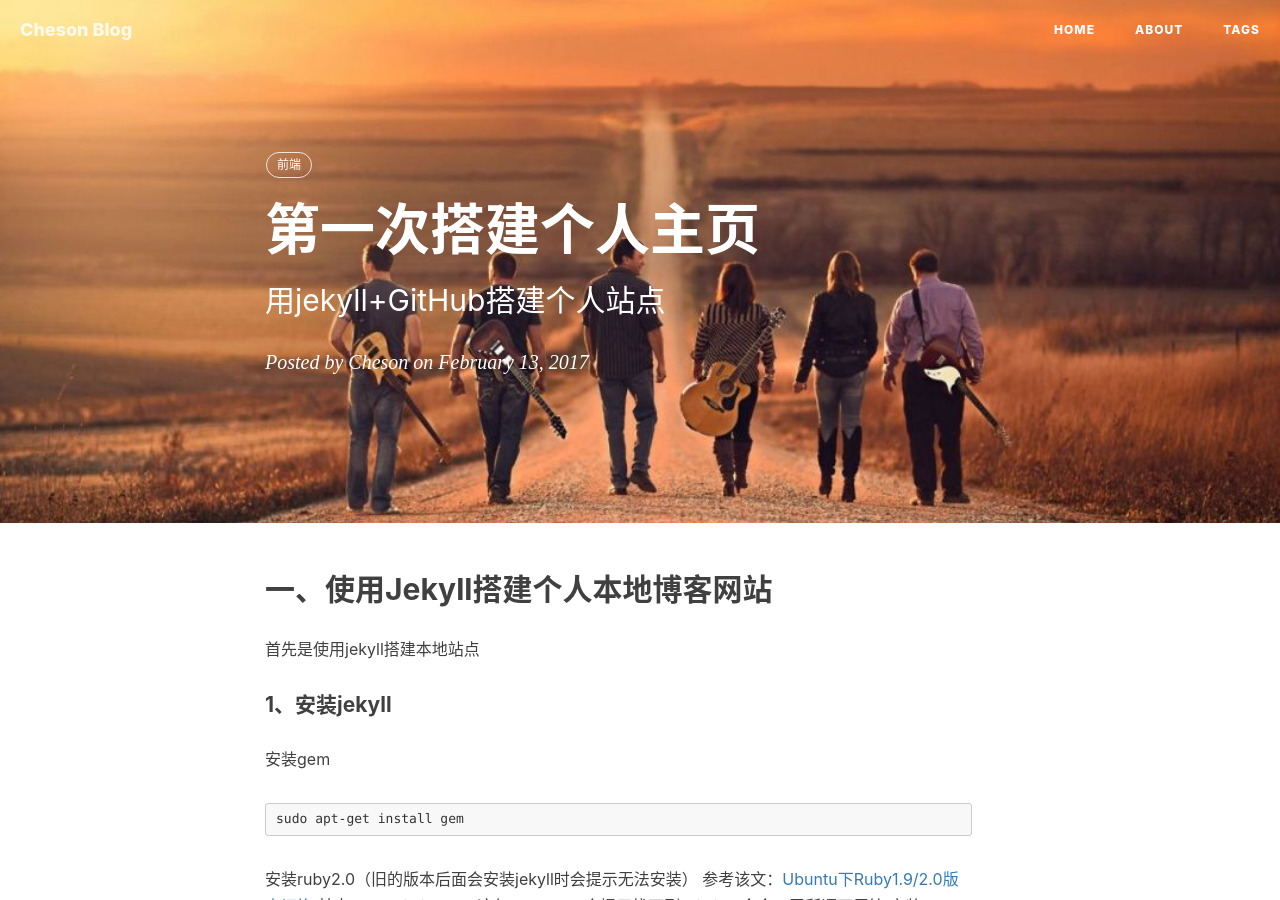
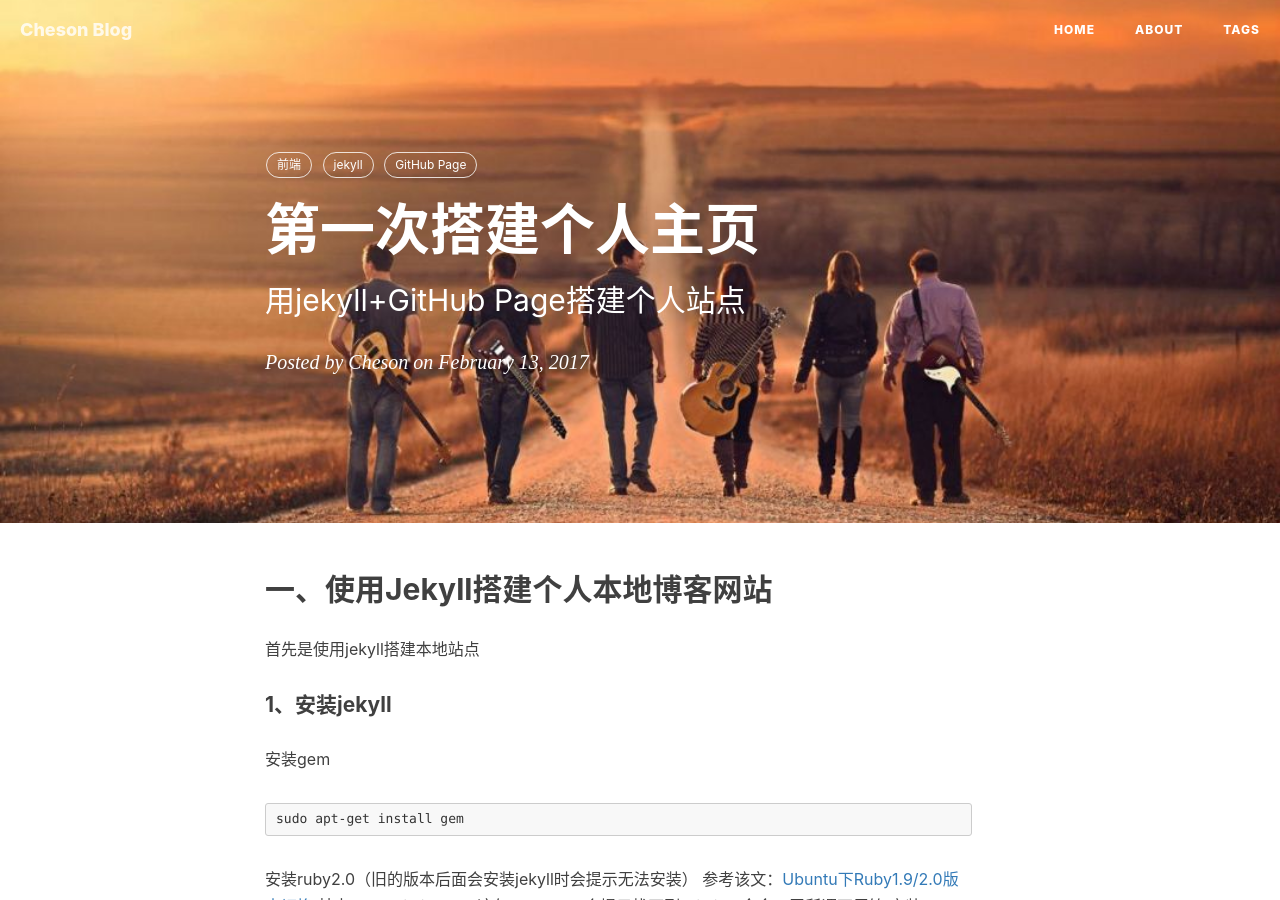
Before and after one commit to chendongqi/blog_backup, a Jekyll site: the page built from _posts/front-end/2017-02-13-blog-init.markdown, in a window 1280 px wide and 900 px high. Built offline with Jekyll 4.4.1, drawn with Linux system fonts in a browser that asks for light colours; nearby versions of some CDN libraries; comment, search, counter and statistics services are not loaded.

Commit message:
update papers

```diff
--- a/_posts/about/2017-02-09-about-myblog.md
+++ b/_posts/about/2017-02-09-about-myblog.markdown
@@ -10,7 +10,9 @@ tags:
 ---
 
 #### 搭建个人网站的初衷
+
 &emsp;&emsp;之前辗转过很多博客站点，例如163 CSDN等，后来也将文章放在一些云笔记中，加入华勤之后公司也要求在公司的技术圈上传文章。平台一多之后同步问题就复杂了，自己的技术总结被散乱得漫天飞舞，终究不是个头。索性在一个春节之后邂逅了GitHub Page，虽然本身不是做前端开发的，但是出于对个人站点的成就感以及对新技术的学习热情，果断的在工作之余学习搭建起来了自己的博客站点，同时也是也是为自己摸爬滚打好不容易写就的一些个人感悟和心得谋得一处安身地。
 
 #### 本站的内容
+
 &emsp;&emsp;这里将收录本人历年自我学习和探索留下的足迹，包括了Android方向的app开发，系统开发，framework源码解读，系统异常调试，系统性能调试，系统耗流分析；也包括了对于本职Android工作以外的技术学习，如Java并发，设计模式等；当然也会放一些个人兴趣爱好相关的文章，像Guitar和羽毛球。总而言之，在小站建立后的一段时间，我将搜集之前散落在各处的我的原创文章都分门别类的聚集于此，是对自己回顾和沉淀。
--- a/_posts/front-end/2017-02-13-blog-init.markdown
+++ b/_posts/front-end/2017-02-13-blog-init.markdown
@@ -1,12 +1,15 @@
 ---
 layout:     post
 title:      "第一次搭建个人主页"
-subtitle:   "用jekyll+GitHub搭建个人站点"
+subtitle:   "用jekyll+GitHub Page搭建个人站点"
 navcolor:   "invert"
 date:       2017-02-13
 author:     "Cheson"
 tags:
     - 前端
+    - jekyll
+    - GitHub Page
+
 ---
 
 ## 一、使用Jekyll搭建个人本地博客网站
```
